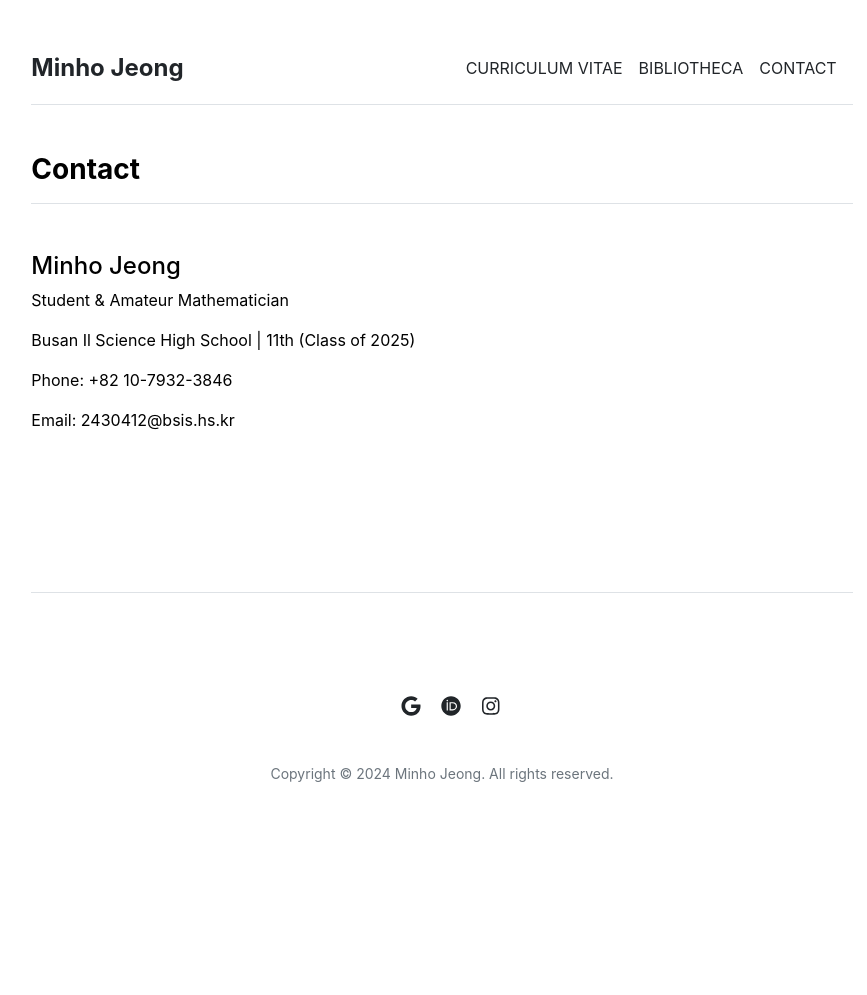
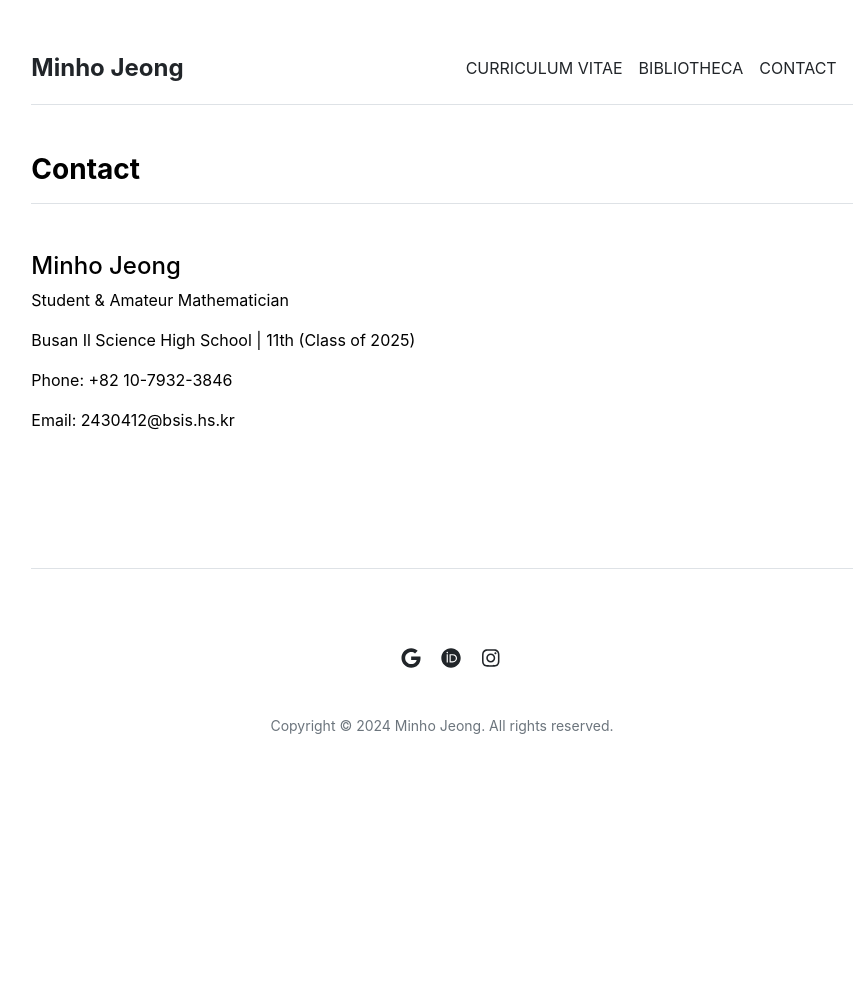
Before and after one commit to mino-jeong/mino-jeong.github.io, a Jekyll site: the page built from contact.md, in a window 1280 px wide. Shown: the whole page, without its empty margins (198-1065 px from the left). Built offline with Jekyll 4.4.1, drawn with Linux system fonts in a browser that asks for light colours; after the commit the page ends 923 px from its top, so only the background shows below that.

Commit message:
Update footer.html

```diff
--- a/_includes/footer.html
+++ b/_includes/footer.html
@@ -17,7 +17,7 @@
 </head>
 <body>
   <div class="footer">
-    <div class="pt-5 my-5 text-muted border-top">
+    <div class="pt-4 my-4 text-muted border-top">
       <ul class="footer-list">
         <li class="footer-list-item"><a href="mailto:2430412@bsis.hs.kr" class="ms-3 fs-5"><i class="fab fa-google"></i></a></li>
         <li class="footer-list-item"><a href="https://orcid.org/0009-0000-6873-5271" class="ms-3 fs-5"><i class="fab fa-orcid"></i></a></li>
```
